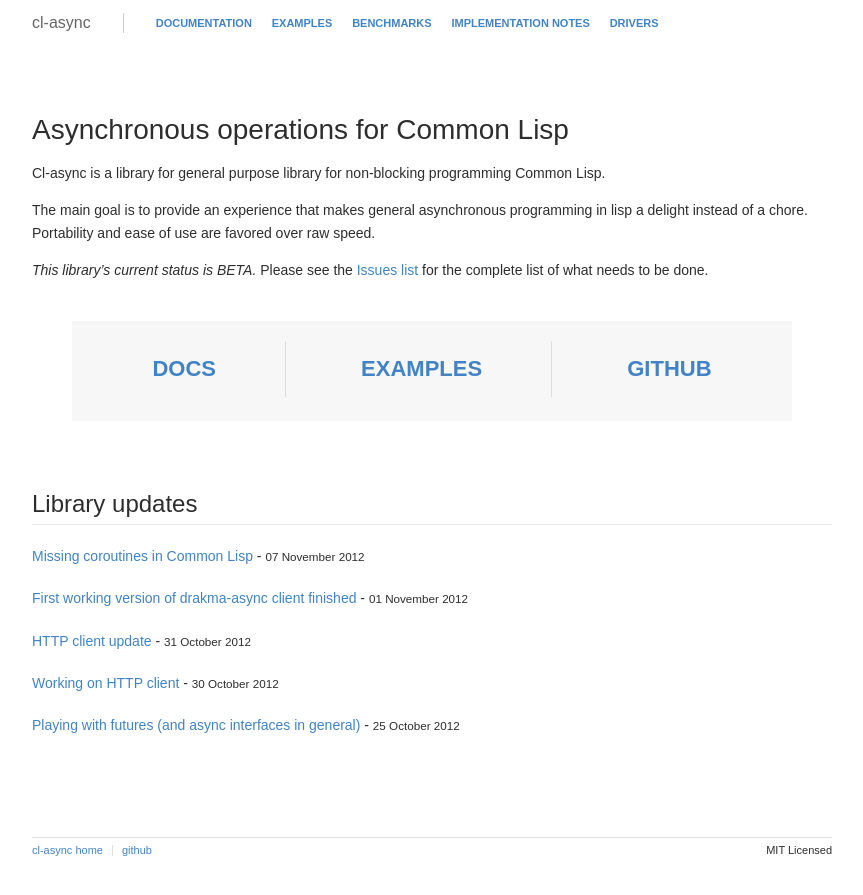
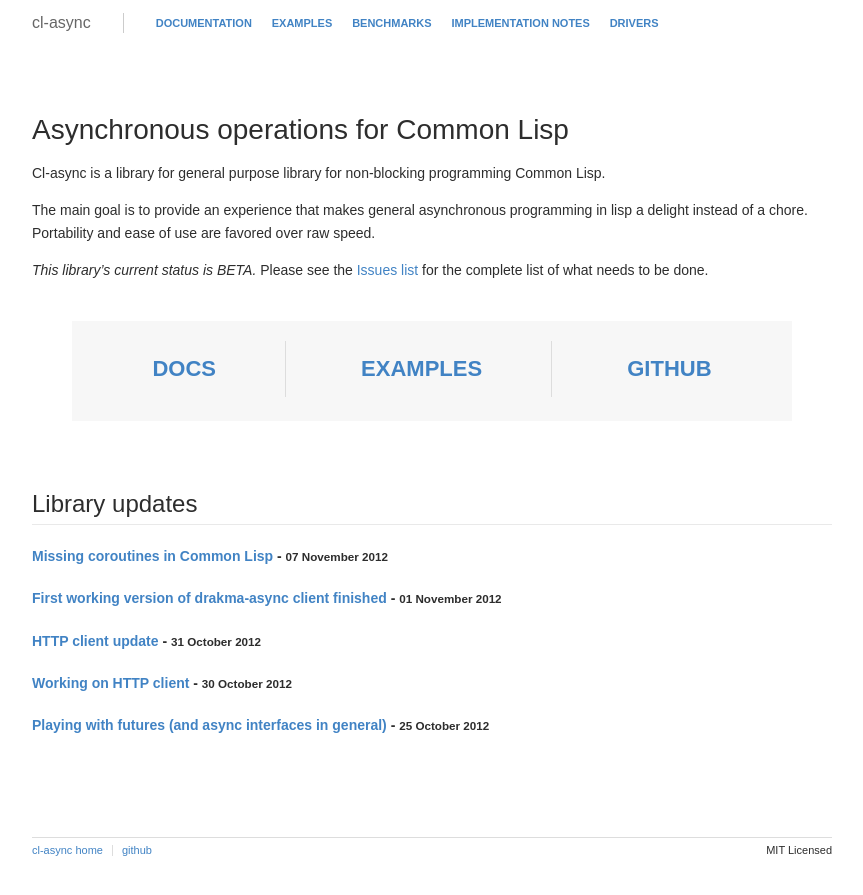
Before and after one commit to orthecreedence/cl-async, a Jekyll site: the page built from index.md, in a window 1280 px wide. Shown: the top 895 px of the page, without its empty margins (208-1071 px from the left). Built offline with Jekyll 4.4.1, drawn with Linux system fonts in a browser that asks for light colours; Markdown is read by kramdown in place of the engine named in the settings.

Commit message:
tweaking headers

```diff
--- a/css/async.css
+++ b/css/async.css
@@ -35,8 +35,8 @@ h1, h2, h3, h4, h5 {margin: 20px 0 10px 0; font-weight: normal;}
 h1 {font-size: 28px; line-height: 1.2em;}
 h2 {font-size: 24px; border-bottom: 1px solid #e9e9e9;}
 h3 {font-size: 18px;}
-h4 {font-size: 16px;}
-h5 {font-size: 14px;}
+h4 {font-size: 16px; font-weight: bold;}
+h5 {font-size: 14px; font-weight: bold;}
 ul {margin: 15px 0; padding: 0 0 0 30px;}
 ul ul {margin: 0;}
 p {margin: 15px 0;}
```
